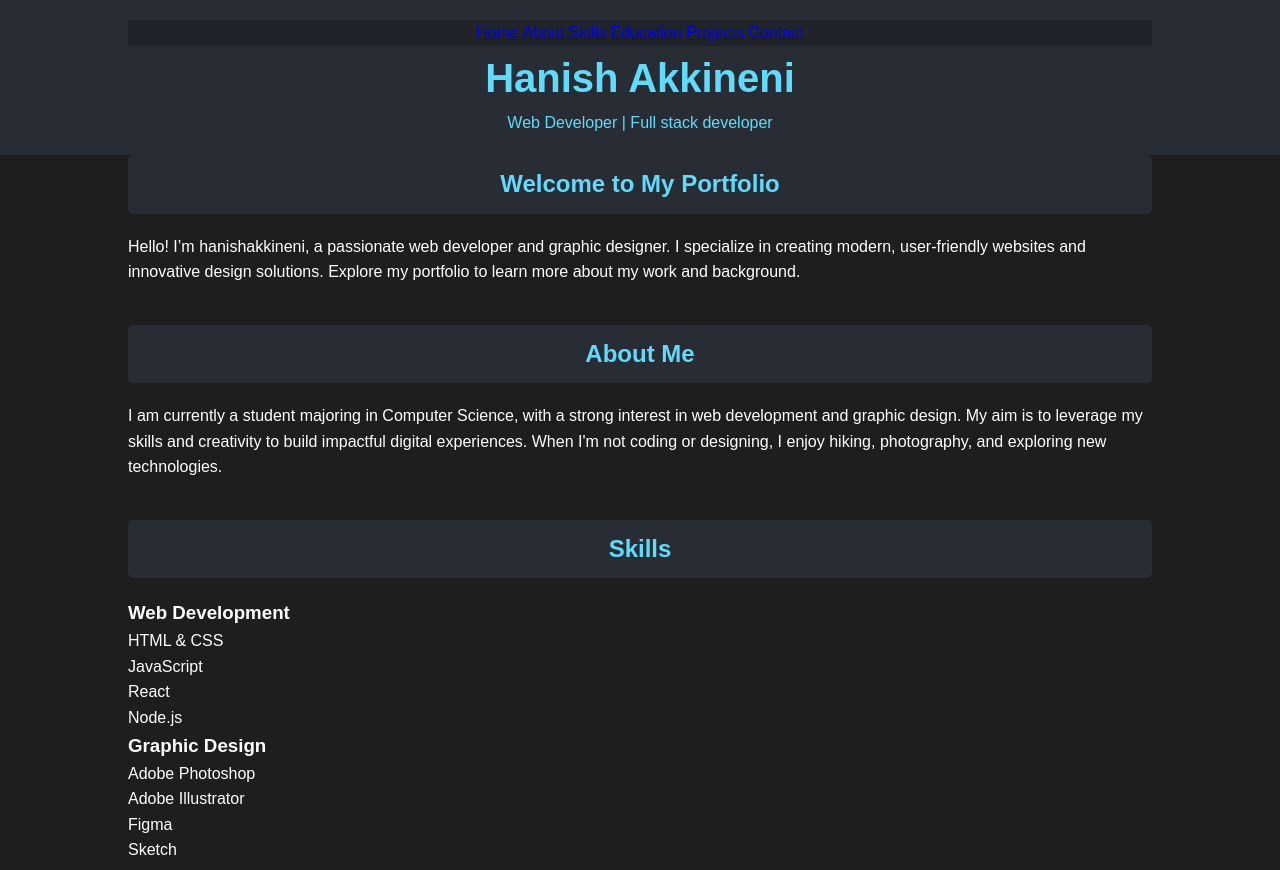
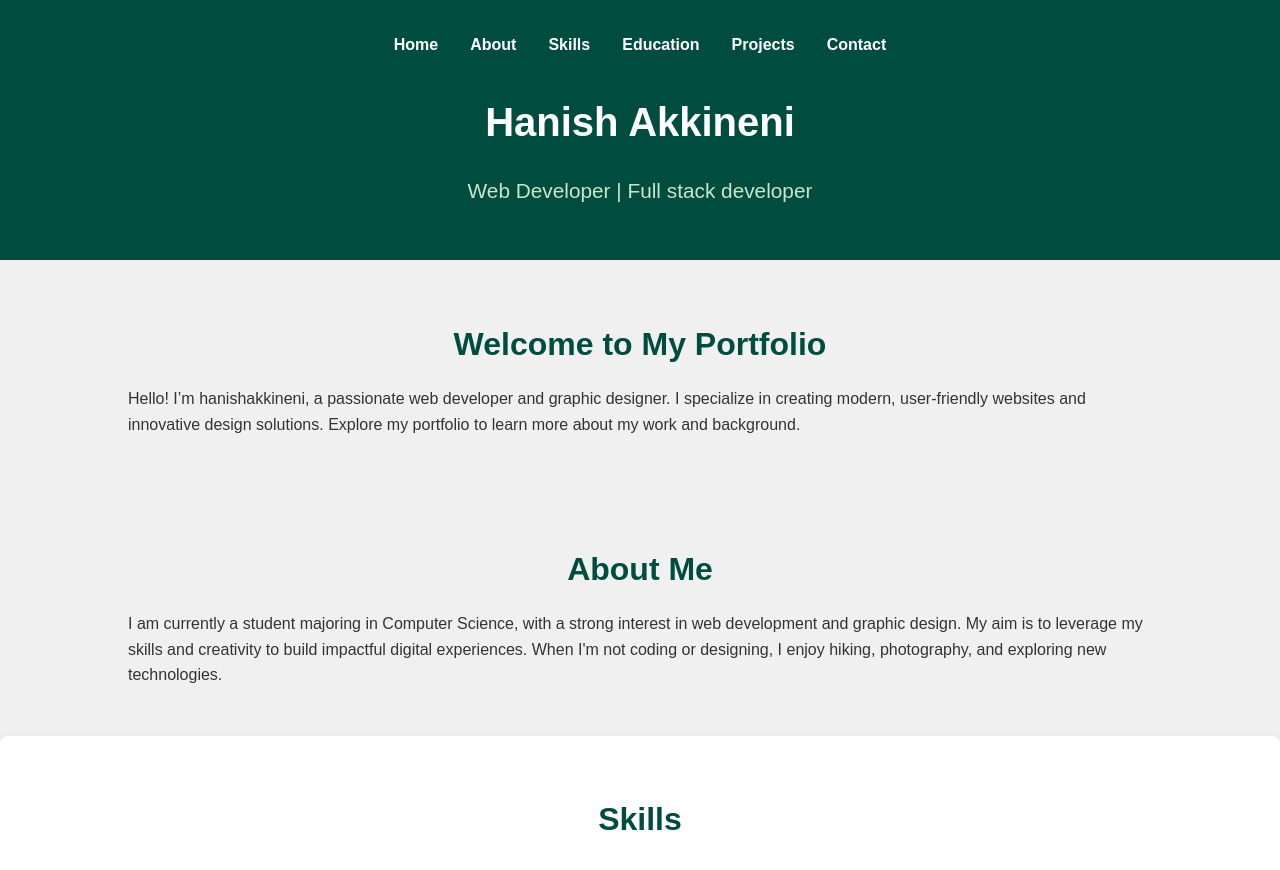
Before and after one commit to hanishakkineni/portfolio1, a plain HTML site: page index.html in a window 1280 px wide. Shown: the top 870 px of the page. Drawn offline with Linux system fonts and the light colour scheme; a script that the page names is missing.

Commit message:
Update style.css

```diff
--- a/style.css
+++ b/style.css
@@ -1,13 +1,11 @@
-body, h1, h2, h3, p, ul {
-    margin: 0;
-    padding: 0;
-}
-
+/* General Styles */
 body {
     font-family: 'Arial', sans-serif;
     line-height: 1.6;
-    color: #fff;
-    background-color: #1e1e1e; /* Dark background for a modern look */
+    margin: 0;
+    padding: 0;
+    background: #f0f0f0;
+    color: #333;
 }
 
 .container {
@@ -17,103 +15,96 @@ body {
 }
 
 header {
-    background: #282c34; /* Darker background for the header */
-    color: #61dafb; /* Bright accent color */
-    padding: 20px 0;
-    text-align: center;
+    background: #004d40;
+    color: #fff;
+    padding: 1rem 0;
 }
 
-header h1 {
-    margin-bottom: 0;
+nav {
+    display: flex;
+    justify-content: center;
+    padding: 0.5rem 0;
+}
+
+nav a {
+    color: #fff;
+    padding: 0.5rem 1rem;
+    text-decoration: none;
+    font-weight: bold;
+    transition: background 0.3s;
+}
+
+nav a:hover {
+    background: #00796b;
+}
+
+.profile {
+    text-align: center;
+    padding: 1rem 0;
+}
+
+.profile h1 {
+    margin: 0;
     font-size: 2.5rem;
 }
 
-nav {
-    background: #20232a; /* Dark navigation background */
-}
-
-nav ul {
-    list-style: none;
-    padding: 0;
-    display: flex;
-    justify-content: center;
-}
-
-nav ul li {
-    margin: 0 15px;
-}
-
-nav ul li a {
-    color: #61dafb; /* Bright accent color */
-    text-decoration: none;
-    font-size: 1.1rem;
-    transition: color 0.3s ease;
-}
-
-nav ul li a:hover {
-    color: #ffffff; /* Lighter color on hover */
-}
-
-main {
-    padding: 20px 0;
+.profile p {
+    font-size: 1.3rem;
+    color: #c8e6c9;
 }
 
 section {
-    margin-bottom: 40px;
+    padding: 2rem 0;
 }
 
 section h2 {
-    background: #282c34; /* Dark background for section headers */
-    color: #61dafb; /* Bright accent color for headings */
-    padding: 10px;
     text-align: center;
-    border-radius: 5px;
-    margin-bottom: 20px;
+    margin-bottom: 1rem;
+    font-size: 2rem;
+    color: #004d40;
 }
 
-.card {
-    background: #282c34; /* Dark background for cards */
-    border-radius: 10px;
-    overflow: hidden;
-    margin-bottom: 20px;
-    box-shadow: 0 4px 8px rgba(0, 0, 0, 0.3);
-    transition: transform 0.3s ease, box-shadow 0.3s ease;
+.skills, .education, .projects {
+    background: #fff;
+    border-radius: 8px;
+    box-shadow: 0 2px 8px rgba(0, 0, 0, 0.1);
+    padding: 2rem;
 }
 
-.card img {
-    width: 100%;
-    height: auto;
+.skill, .education-item, .project {
+    margin-bottom: 1.5rem;
 }
 
-.card-content {
-    padding: 15px;
+.skill h3, .education-item h3, .project h3 {
+    font-size: 1.8rem;
+    color: #00796b;
 }
 
-.card h3 {
-    color: #61dafb; /* Bright accent color for card titles */
+.skills ul, .education-item p, .projects p {
+    margin: 0.5rem 0;
 }
 
-.card:hover {
-    transform: scale(1.05); /* Slightly enlarge card on hover */
-    box-shadow: 0 8px 16px rgba(0, 0, 0, 0.4);
+.contact ul {
+    list-style: none;
+    padding: 0;
 }
 
-.service {
-    background: #282c34; /* Dark background for services */
-    border-radius: 5px;
-    padding: 15px;
-    margin-bottom: 15px;
-    box-shadow: 0 4px 8px rgba(0, 0, 0, 0.3);
+.contact ul li {
+    margin: 0.5rem 0;
+}
+
+.contact a {
+    color: #004d40;
+    text-decoration: none;
+}
+
+.contact a:hover {
+    text-decoration: underline;
 }
 
 footer {
-    background: #20232a; /* Dark footer background */
-    color: #61dafb; /* Bright accent color */
+    background: #004d40;
+    color: #fff;
     text-align: center;
-    padding: 10px 0;
+    padding: 1rem 0;
 }
-
-footer p {
-    margin: 0;
-    font-size: 0.9rem;
-}
```
